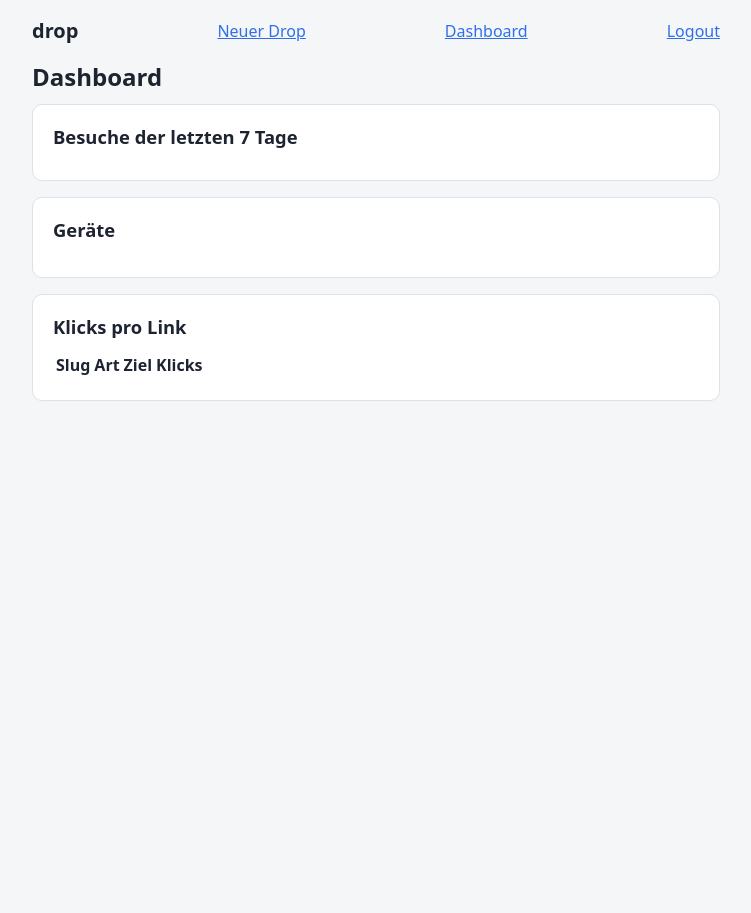
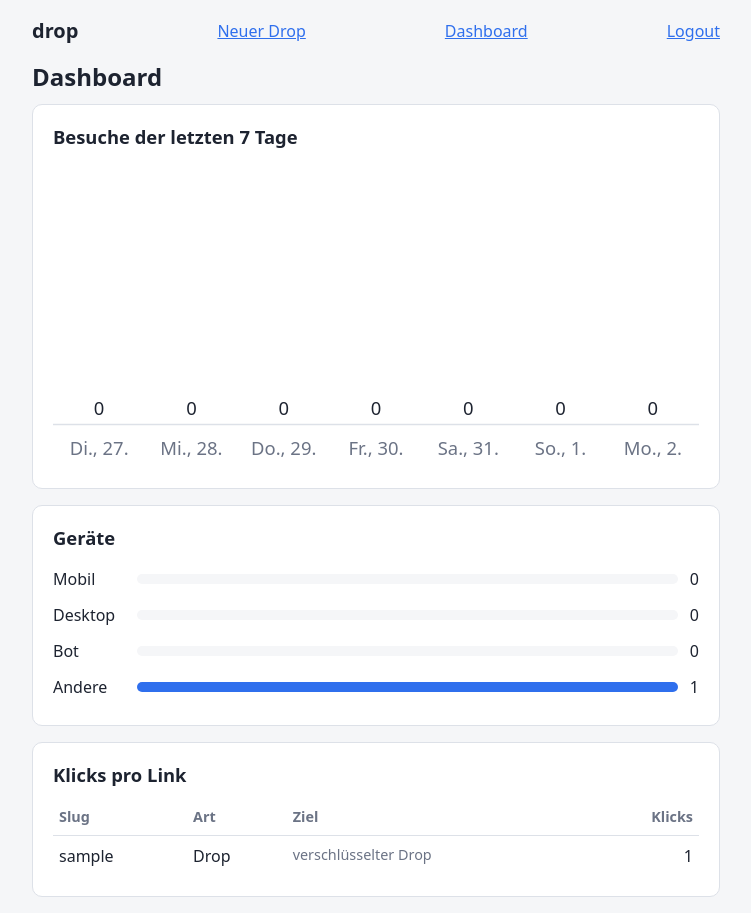
Before and after one commit to Fynnius/AuerbachWermelingerLB-324, a Flask app: page /dashboard in a window 1280 px wide. Shown: the whole page, without its empty margins (264-1015 px from the left). Before the commit the page ends 401 px from the top, so only its background shows below. Run offline with Flask 3, Linux system fonts and the light colour scheme; the visitor is signed in with stand-in values (Sample User, id 1); tables that the repository leaves empty hold one stand-in row (values such as "Sample post"); lists and menus that the app fills with data are empty.

Commit message:
feat(ui): draw clicks, 7-day chart and devices #15
dashboard.js fetches /dashboard/data and renders the click table, a
self-drawn SVG bar chart of the last 7 days and the device split.
Data only enters the DOM via textContent; no library or CDN.

```diff
--- /dev/null
+++ b/drop/static/dashboard.js
@@ -0,0 +1,189 @@
+// Dashboard: lädt /dashboard/data und zeichnet Tabelle, 7-Tage-Verlauf und
+// Geräteverteilung. Ohne Bibliothek; Daten nur per textContent ins DOM.
+(function () {
+  "use strict";
+
+  var SVG_NS = "http://www.w3.org/2000/svg";
+  var DAYS = 7;
+  var DEVICE_LABELS = {
+    mobile: "Mobil",
+    desktop: "Desktop",
+    bot: "Bot",
+    other: "Andere",
+  };
+
+  function el(tag, className, text) {
+    var node = document.createElement(tag);
+    if (className) node.className = className;
+    if (text !== undefined) node.textContent = text;
+    return node;
+  }
+
+  function svg(tag, attrs) {
+    var node = document.createElementNS(SVG_NS, tag);
+    Object.keys(attrs || {}).forEach(function (name) {
+      node.setAttribute(name, String(attrs[name]));
+    });
+    return node;
+  }
+
+  // Lokaler Kalendertag als Schlüssel, z. B. "2026-10-26".
+  function dayKey(date) {
+    var month = String(date.getMonth() + 1).padStart(2, "0");
+    var day = String(date.getDate()).padStart(2, "0");
+    return date.getFullYear() + "-" + month + "-" + day;
+  }
+
+  function lastDays() {
+    var days = [];
+    var today = new Date();
+    for (var i = DAYS - 1; i >= 0; i--) {
+      var date = new Date(today.getFullYear(), today.getMonth(), today.getDate() - i);
+      days.push({
+        key: dayKey(date),
+        label: date.toLocaleDateString("de-CH", { weekday: "short", day: "numeric" }),
+        count: 0,
+      });
+    }
+    return days;
+  }
+
+  function renderTable(links) {
+    var body = document.getElementById("dashboard-links");
+    body.replaceChildren();
+    if (links.length === 0) {
+      var row = el("tr");
+      var cell = el("td", "muted", "Noch keine Links.");
+      cell.colSpan = 4;
+      row.appendChild(cell);
+      body.appendChild(row);
+      return;
+    }
+    links.forEach(function (link) {
+      var row = el("tr");
+      row.appendChild(el("td", "slug", link.slug));
+      row.appendChild(el("td", null, link.kind === "url" ? "Kurzlink" : "Drop"));
+      row.appendChild(
+        link.kind === "url"
+          ? el("td", "target", link.target)
+          : el("td", "target muted", "verschlüsselter Drop")
+      );
+      row.appendChild(el("td", "num", String(link.clicks)));
+      body.appendChild(row);
+    });
+  }
+
+  function renderChart(links) {
+    var days = lastDays();
+    var byKey = {};
+    days.forEach(function (day) {
+      byKey[day.key] = day;
+    });
+    links.forEach(function (link) {
+      link.visits.forEach(function (visit) {
+        var day = byKey[dayKey(new Date(visit.at))];
+        if (day) day.count += 1;
+      });
+    });
+
+    var width = 420;
+    var height = 200;
+    var top = 20;
+    var bottom = 28;
+    var plot = height - top - bottom;
+    var slot = width / DAYS;
+    var barWidth = slot * 0.6;
+    var max = Math.max(1, Math.max.apply(null, days.map(function (d) { return d.count; })));
+    var total = days.reduce(function (sum, d) { return sum + d.count; }, 0);
+
+    var chart = svg("svg", {
+      viewBox: "0 0 " + width + " " + height,
+      role: "img",
+      "aria-label": "Besuche pro Tag, letzte 7 Tage: insgesamt " + total,
+    });
+    chart.appendChild(
+      svg("line", { x1: 0, x2: width, y1: top + plot, y2: top + plot, class: "axis" })
+    );
+
+    days.forEach(function (day, index) {
+      var barHeight = (day.count / max) * plot;
+      var x = index * slot + (slot - barWidth) / 2;
+      var y = top + plot - barHeight;
+      var bar = svg("rect", {
+        x: x,
+        y: y,
+        width: barWidth,
+        height: barHeight,
+        rx: 3,
+        class: "bar",
+      });
+      var title = svg("title");
+      title.textContent = day.label + ": " + day.count;
+      bar.appendChild(title);
+      chart.appendChild(bar);
+
+      var value = svg("text", { x: x + barWidth / 2, y: y - 6, class: "value" });
+      value.textContent = String(day.count);
+      chart.appendChild(value);
+
+      var label = svg("text", { x: x + barWidth / 2, y: height - 8, class: "label" });
+      label.textContent = day.label;
+      chart.appendChild(label);
+    });
+
+    var container = document.getElementById("dashboard-chart");
+    container.replaceChildren(chart);
+  }
+
+  function renderDevices(links) {
+    var counts = { mobile: 0, desktop: 0, bot: 0, other: 0 };
+    var total = 0;
+    links.forEach(function (link) {
+      link.visits.forEach(function (visit) {
+        var device = Object.prototype.hasOwnProperty.call(counts, visit.device)
+          ? visit.device
+          : "other";
+        counts[device] += 1;
+        total += 1;
+      });
+    });
+
+    var list = document.getElementById("dashboard-devices");
+    list.replaceChildren();
+    if (total === 0) {
+      list.appendChild(el("li", "muted", "Noch keine Besuche."));
+      return;
+    }
+    Object.keys(counts).forEach(function (device) {
+      var item = el("li");
+      item.appendChild(el("span", "device-name", DEVICE_LABELS[device]));
+      var track = el("span", "device-track");
+      var fill = el("span", "device-fill");
+      fill.style.width = (counts[device] / total) * 100 + "%";
+      track.appendChild(fill);
+      item.appendChild(track);
+      item.appendChild(el("span", "num", String(counts[device])));
+      list.appendChild(item);
+    });
+  }
+
+  function load() {
+    var status = document.getElementById("dashboard-status");
+    fetch("/dashboard/data", { credentials: "same-origin" })
+      .then(function (response) {
+        if (!response.ok) throw new Error("HTTP " + response.status);
+        return response.json();
+      })
+      .then(function (links) {
+        renderTable(links);
+        renderChart(links);
+        renderDevices(links);
+        status.hidden = true;
+      })
+      .catch(function () {
+        status.textContent = "Statistik konnte nicht geladen werden.";
+      });
+  }
+
+  document.addEventListener("DOMContentLoaded", load);
+})();
--- a/drop/static/style.css
+++ b/drop/static/style.css
@@ -236,3 +236,97 @@ button:hover {
   clip: rect(0 0 0 0);
   white-space: nowrap;
 }
+
+/* Dashboard */
+
+.dashboard-chart svg {
+  display: block;
+  width: 100%;
+  height: auto;
+}
+
+.dashboard-chart .bar {
+  fill: var(--accent);
+}
+
+.dashboard-chart .axis {
+  stroke: var(--border);
+}
+
+.dashboard-chart text {
+  fill: var(--muted);
+  font-size: 12px;
+  text-anchor: middle;
+  font-variant-numeric: tabular-nums;
+}
+
+.dashboard-chart .value {
+  fill: var(--text);
+}
+
+.device-list {
+  list-style: none;
+  margin: 0;
+  padding: 0;
+}
+
+.device-list li {
+  display: flex;
+  align-items: center;
+  gap: 12px;
+  padding: 6px 0;
+}
+
+.device-name {
+  flex: 0 0 72px;
+}
+
+.device-track {
+  flex: 1 1 auto;
+  height: 10px;
+  background: var(--bg);
+  border-radius: 5px;
+  overflow: hidden;
+}
+
+.device-fill {
+  display: block;
+  height: 100%;
+  background: var(--accent);
+}
+
+.table-wrap {
+  overflow-x: auto;
+}
+
+.dashboard-table {
+  width: 100%;
+  border-collapse: collapse;
+}
+
+.dashboard-table th,
+.dashboard-table td {
+  text-align: left;
+  padding: 8px 6px;
+  border-top: 1px solid var(--border);
+  vertical-align: top;
+}
+
+.dashboard-table thead th {
+  border-top: 0;
+  color: var(--muted);
+  font-weight: 600;
+  font-size: 0.9rem;
+}
+
+.dashboard-table .target {
+  overflow-wrap: anywhere;
+  font-size: 0.9rem;
+}
+
+.dashboard-table .num,
+.device-list .num {
+  text-align: right;
+  font-variant-numeric: tabular-nums;
+  white-space: nowrap;
+}
--- a/drop/templates/dashboard.html
+++ b/drop/templates/dashboard.html
@@ -2,6 +2,7 @@
 {% block title %}Dashboard · drop{% endblock %}
 {% block content %}
   <h1>Dashboard</h1>
+  <p id="dashboard-status" class="muted" role="status">Lade Statistik …</p>
 
   <section class="card">
     <h2>Besuche der letzten 7 Tage</h2>
@@ -29,4 +30,5 @@
       </table>
     </div>
   </section>
+  <script src="{{ url_for('static', filename='dashboard.js') }}" defer></script>
 {% endblock %}
```
Also changed, not shown: tests/test_dashboard.py (+8 -0 lines).
